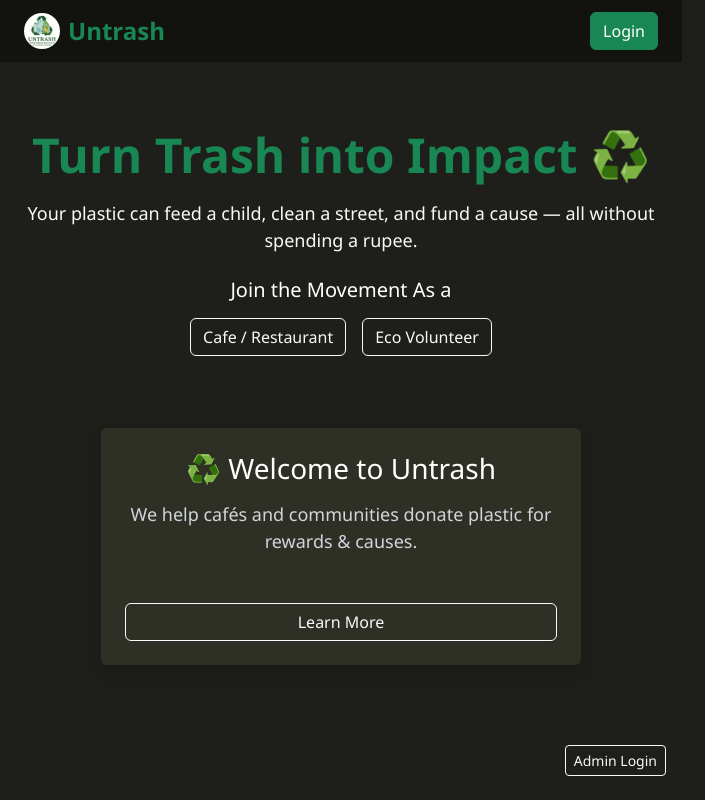
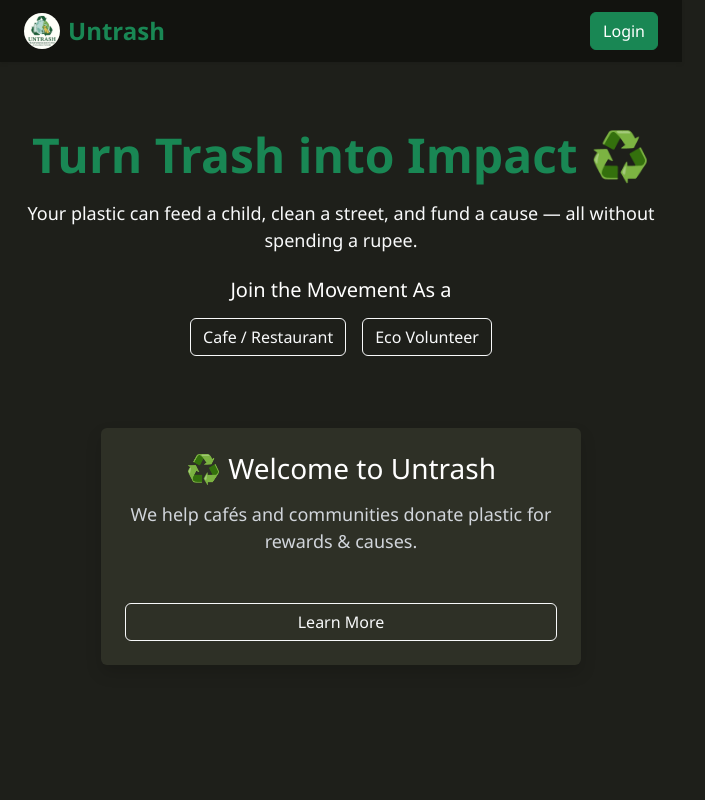
Before and after one commit to SaravaniBaisetti/untrash, a React (Vite) app: page / in a window 1280 px wide. Shown: the whole page, without its empty margins (0-705 px from the left). Built offline with nearby package versions, Linux system fonts and the light colour scheme.

Commit message:
Updated landing page UI

```diff
--- a/src/pages/Landing.jsx
+++ b/src/pages/Landing.jsx
@@ -8,14 +8,8 @@ const Landing = () => {
     <div>
       <Hero />
 
-      <div className="text-end mt-3 me-3">
-        <button
-          className="btn btn-sm btn-outline-light"
-          onClick={() => navigate("/admin-login")}
-        >
-          Admin Login
-        </button>
-      </div>
+
+
     </div>
   );
 };
```
